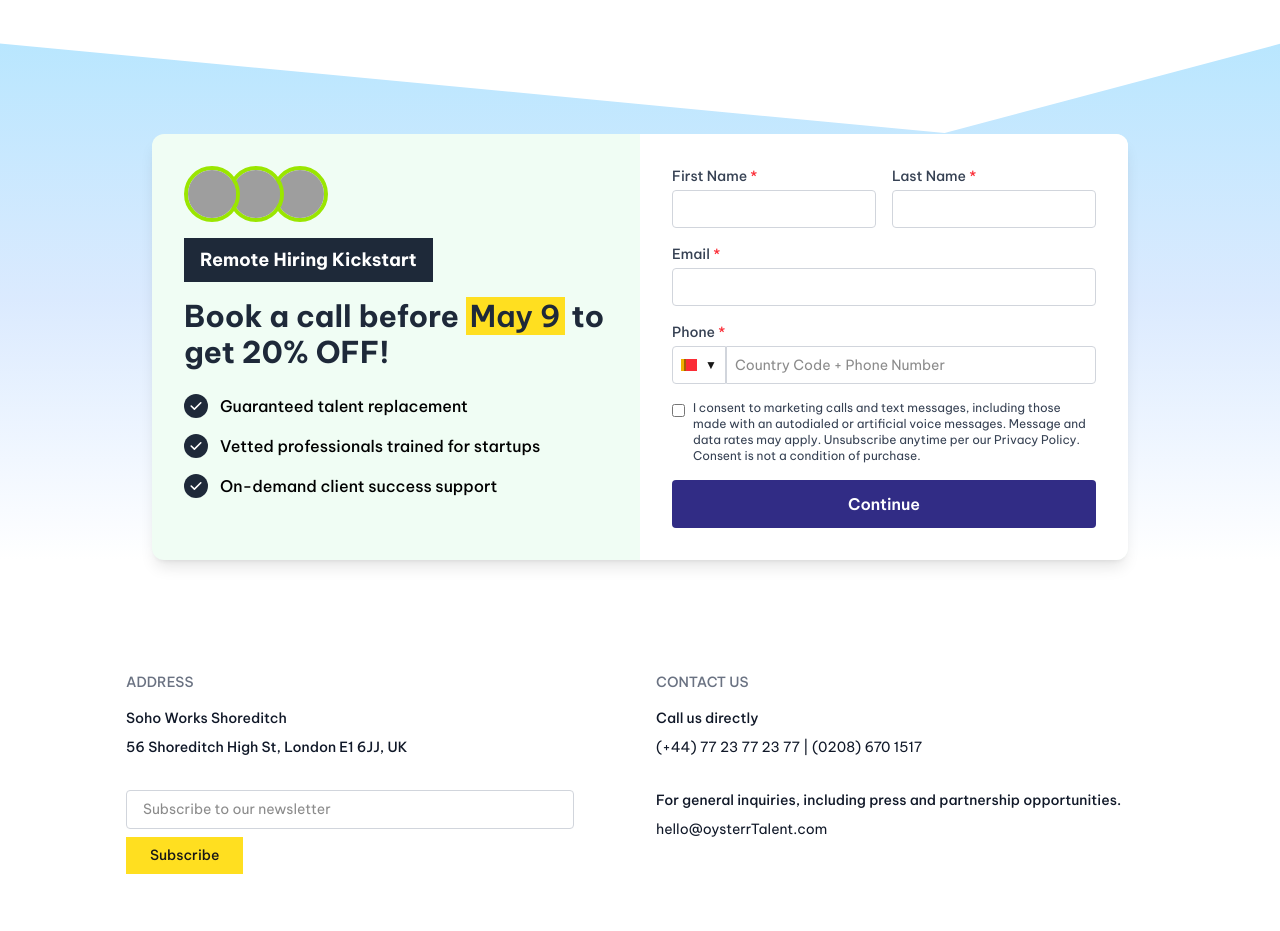
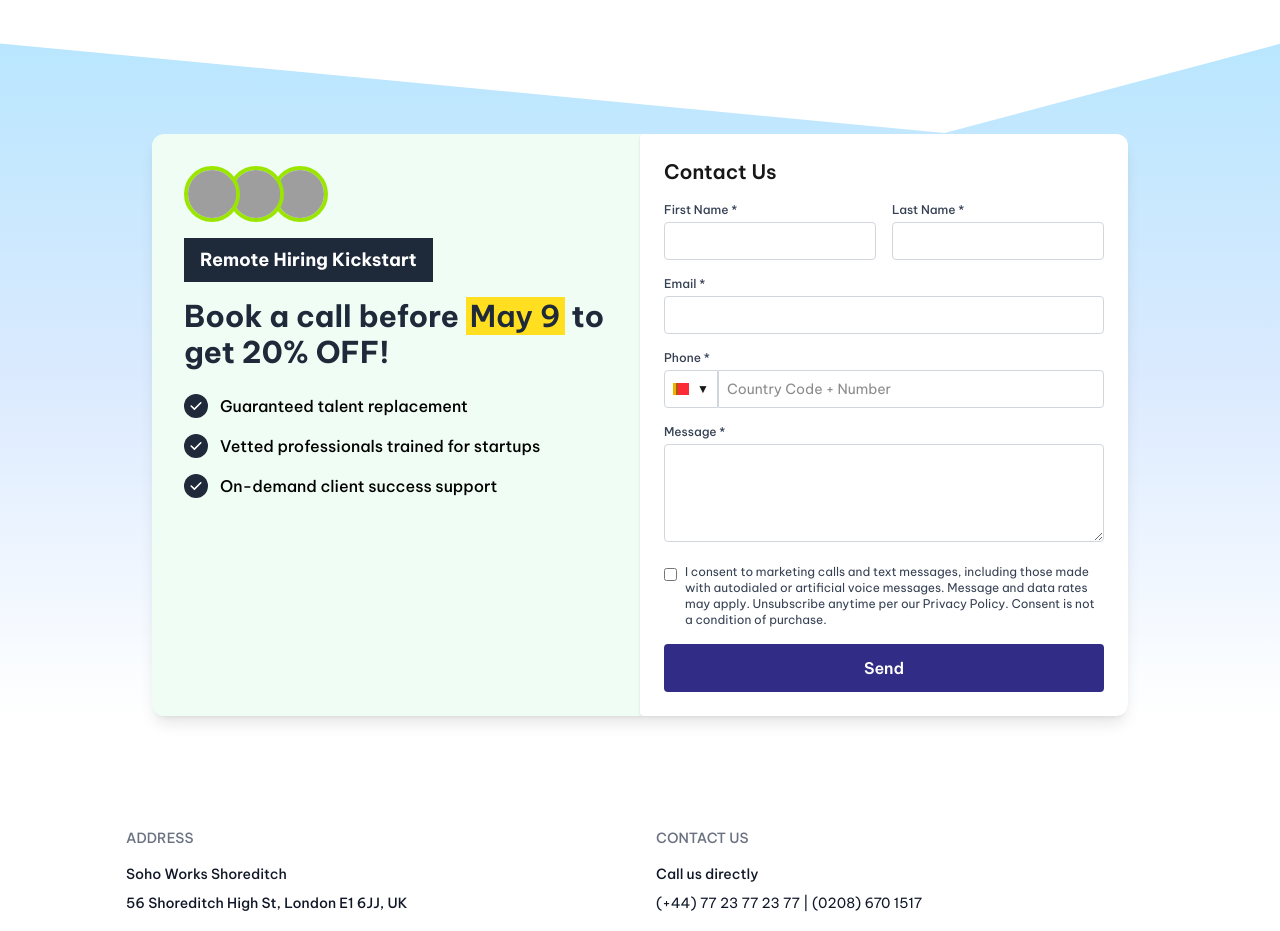
Before and after one commit to viji9898/app-oysterr, a Next.js app: page / in a window 1280 px wide. Shown: the part 4940-5871 px from the top of the page. Built offline with nearby package versions, Linux system fonts and the light colour scheme; grey boxes are pictures that could not be loaded.

Commit message:
add-form-contact-test

```diff
--- a/src/app/components/booking/SpringPromoBookingForm.tsx
+++ b/src/app/components/booking/SpringPromoBookingForm.tsx
@@ -4,6 +4,7 @@
 import React, { useState, FormEvent, ChangeEvent } from "react";
 import Image from "next/image";
 import OfferDeadline from "./OfferDeadline";
+import ContactForm from "./contactForm";
 
 const SpringPromoBookingForm = () => {
   const [formData, setFormData] = useState({
@@ -152,9 +153,9 @@ const SpringPromoBookingForm = () => {
               </div>
             </div>
           </div>
-
           {/* Right Column - Form */}
-          <div className="bg-white h-full p-4 sm:p-6 md:p-8">
+          <ContactForm />
+          {/* <div className="bg-white h-full p-4 sm:p-6 md:p-8">
             <form onSubmit={handleSubmit} className="h-full flex flex-col">
               <div className="grid grid-cols-1 sm:grid-cols-2 gap-3 sm:gap-4 mb-3 sm:mb-4">
                 <div>
@@ -223,7 +224,7 @@ const SpringPromoBookingForm = () => {
                   <div className="inline-flex items-center border border-gray-300 rounded-l bg-white px-2">
                     <div className="flex items-center">
                       <div className="w-4 h-3 bg-red-500 relative overflow-hidden mr-1 sm:mr-2">
-                        {/* Sri Lanka flag - simplified version */}
+
                         <div className="absolute inset-0 bg-red-500"></div>
                         <div className="absolute left-0 top-0 bottom-0 w-1/3 bg-yellow-500 border-r-2 border-yellow-700"></div>
                       </div>
@@ -269,7 +270,7 @@ const SpringPromoBookingForm = () => {
                 {isSubmitting ? "Processing..." : "Continue"}
               </button>
             </form>
-          </div>
+          </div> */}
         </div>
       </div>
     </div>
--- /dev/null
+++ b/src/app/components/booking/contactForm.tsx
@@ -0,0 +1,154 @@
+"use client";
+
+import { useState } from "react";
+
+const ContactForm = () => {
+  const [status, setStatus] = useState<string | null>(null);
+  const [error, setError] = useState<string | null>(null);
+
+  const handleFormSubmit = async (event: React.FormEvent<HTMLFormElement>) => {
+    event.preventDefault();
+    try {
+      setStatus("pending");
+      setError(null);
+      const form = event.currentTarget;
+      const formData = new FormData(form);
+      const res = await fetch("/__forms.html", {
+        method: "POST",
+        headers: { "Content-Type": "application/x-www-form-urlencoded" },
+        body: new URLSearchParams(formData as any).toString(),
+      });
+      if (res.status === 200) {
+        setStatus("ok");
+      } else {
+        setStatus("error");
+        setError(`${res.status} ${res.statusText}`);
+      }
+    } catch (e: any) {
+      setStatus("error");
+      setError(e.message || "Something went wrong");
+    }
+  };
+
+  return (
+    <div className="w-full md:max-w-xl bg-white p-6 rounded shadow">
+      <h2 className="text-xl font-semibold mb-4">Contact Us</h2>
+      <form
+        name="contact"
+        onSubmit={handleFormSubmit}
+        className="flex flex-col gap-4"
+        data-netlify="true"
+      >
+        <input type="hidden" name="form-name" value="contact" />
+
+        <div className="grid grid-cols-1 sm:grid-cols-2 gap-3 sm:gap-4">
+          <div>
+            <label className="block text-xs font-medium text-gray-700 mb-1">
+              First Name *
+            </label>
+            <input
+              name="firstName"
+              type="text"
+              required
+              className="w-full p-2 border border-gray-300 rounded text-sm"
+            />
+          </div>
+          <div>
+            <label className="block text-xs font-medium text-gray-700 mb-1">
+              Last Name *
+            </label>
+            <input
+              name="lastName"
+              type="text"
+              required
+              className="w-full p-2 border border-gray-300 rounded text-sm"
+            />
+          </div>
+        </div>
+
+        <div>
+          <label className="block text-xs font-medium text-gray-700 mb-1">
+            Email *
+          </label>
+          <input
+            name="email"
+            type="email"
+            required
+            className="w-full p-2 border border-gray-300 rounded text-sm"
+          />
+        </div>
+
+        <div>
+          <label className="block text-xs font-medium text-gray-700 mb-1">
+            Phone *
+          </label>
+          <div className="flex">
+            <div className="inline-flex items-center border border-gray-300 rounded-l bg-white px-2">
+              <div className="flex items-center">
+                <div className="w-4 h-3 bg-red-500 relative overflow-hidden mr-1 sm:mr-2">
+                  <div className="absolute inset-0 bg-red-500"></div>
+                  <div className="absolute left-0 top-0 bottom-0 w-1/3 bg-yellow-500 border-r-2 border-yellow-700"></div>
+                </div>
+                <span className="text-xs">▼</span>
+              </div>
+            </div>
+            <input
+              name="phone"
+              type="tel"
+              placeholder="Country Code + Number"
+              required
+              className="w-full p-2 border border-gray-300 rounded-r text-sm"
+            />
+          </div>
+        </div>
+
+        <div>
+          <label className="block text-xs font-medium text-gray-700 mb-1">
+            Message *
+          </label>
+          <textarea
+            name="message"
+            rows={4}
+            required
+            className="w-full p-2 border border-gray-300 rounded text-sm"
+          />
+        </div>
+
+        <div>
+          <label className="flex items-start">
+            <input
+              type="checkbox"
+              name="consentToMarketing"
+              className="mt-1 mr-2"
+            />
+            <span className="text-xs text-gray-700">
+              I consent to marketing calls and text messages, including those
+              made with autodialed or artificial voice messages. Message and
+              data rates may apply. Unsubscribe anytime per our Privacy Policy.
+              Consent is not a condition of purchase.
+            </span>
+          </label>
+        </div>
+
+        <button
+          className="w-full bg-indigo-900 hover:bg-indigo-800 text-white py-2 sm:py-3 rounded font-semibold text-sm sm:text-base transition-colors"
+          type="submit"
+          disabled={status === "pending"}
+        >
+          {status === "pending" ? "Sending..." : "Send"}
+        </button>
+
+        {status === "ok" && (
+          <div className="text-green-600 text-sm font-medium">
+            Submitted successfully!
+          </div>
+        )}
+        {status === "error" && (
+          <div className="text-red-600 text-sm font-medium">Error: {error}</div>
+        )}
+      </form>
+    </div>
+  );
+};
+
+export default ContactForm;
--- a/src/app/components/layout/Footer.tsx
+++ b/src/app/components/layout/Footer.tsx
@@ -68,7 +68,7 @@ const Footer = () => {
                 opportunities.
               </p>
               <a
-                href="mailto:info@metana.io"
+                href="mailto:hello@oysterrTalent.com"
                 className="text-gray-900 hover:text-blue-600"
               >
                 hello@oysterrTalent.com
```
